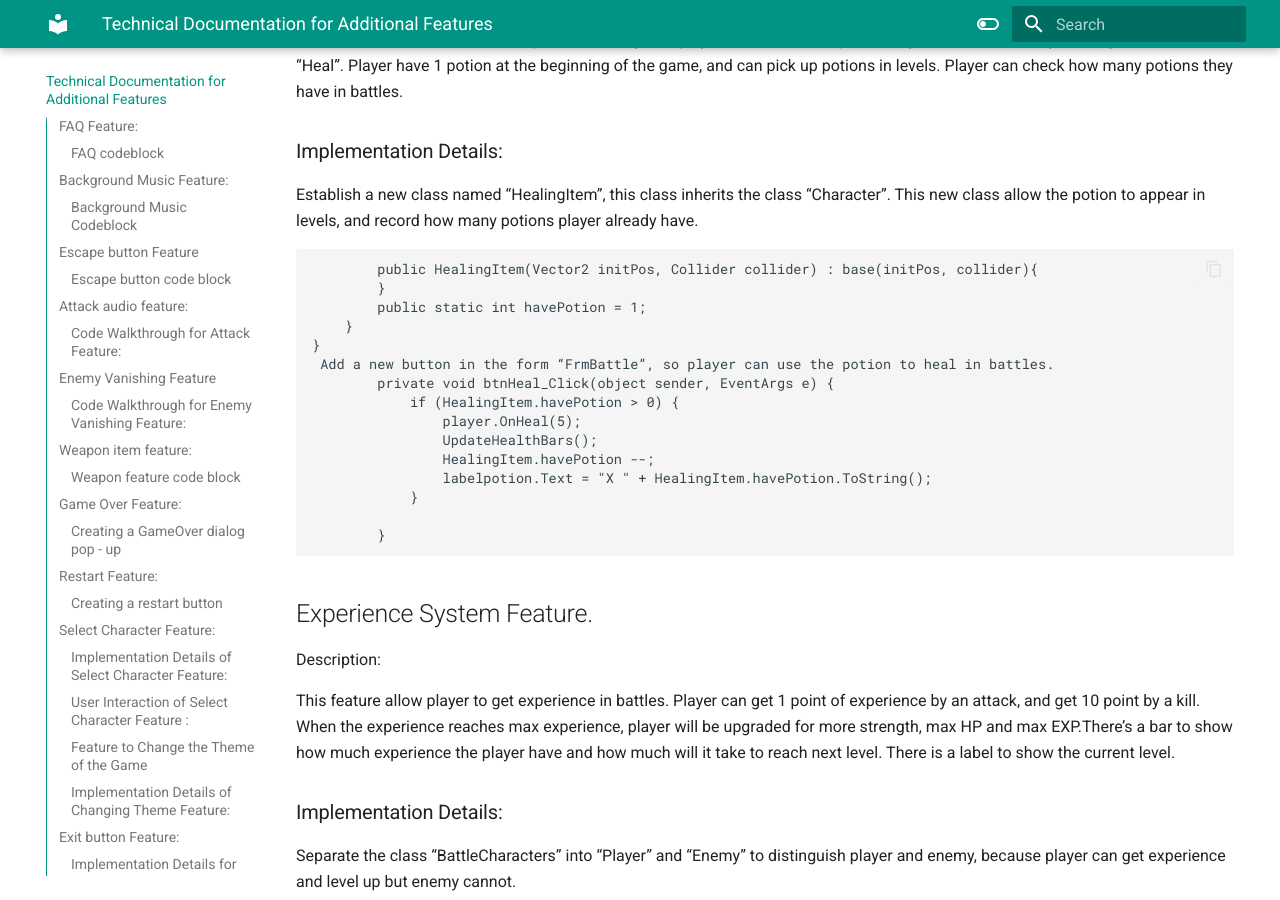
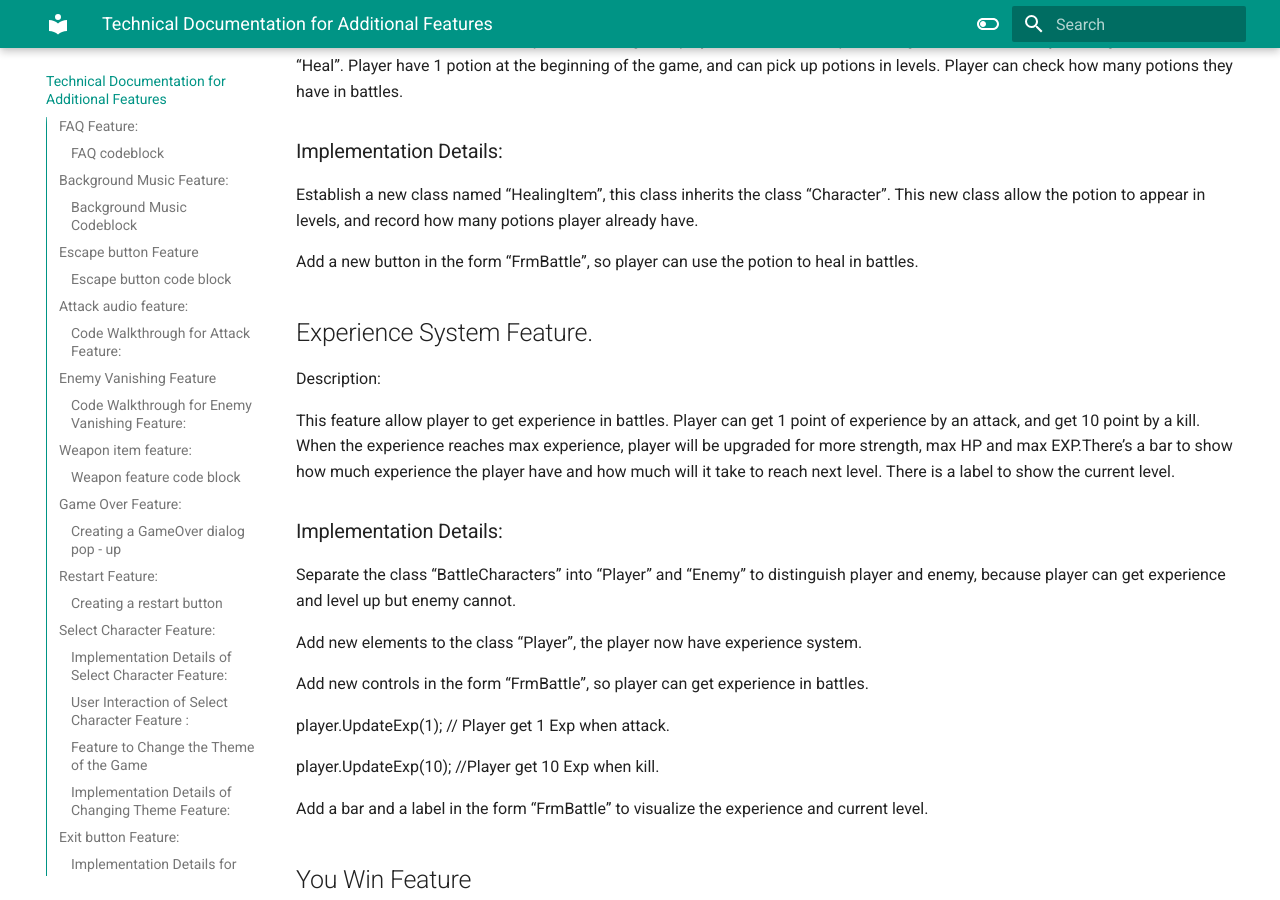
Before and after one commit to KofoworolaFapohunda/Documentation-Practice, an MkDocs documentation site: the page built from docs/Features.md, in a window 1280 px wide and 900 px high, scrolled down 9715 px. Built offline with MkDocs 1.6.1 and Material for MkDocs 9.7.7, drawn with Linux system fonts in a browser that asks for light colours; some of the changed text lies outside the part shown.

Commit message:
newly updated file

````diff
--- a/docs/Features.md
+++ b/docs/Features.md
@@ -391,7 +391,7 @@ Verified that the alterations did not introduce any errors or disrupt the existi
 
 This Feature is added to the FrmBattle.cs, FrmBattle.Designer,cs files. It is activated when the user clicks on the Exit button in GameOver Screen to exit the game.Also changed the background for the GameOver Screen to make it look presentable. This feature currently works well and there is no error caused by it.
 
-### Implementation Details for EXit button:
+### Implementation Details for Exit button:
 Button Creation:
 
 Created a new button in YouWin.cs form to manage the action.
@@ -443,23 +443,8 @@ This feature adds the item class “potion” to the game, player can consume 1
 
 Establish a new class named “HealingItem”, this class inherits the class “Character”. This new class allow the potion to appear in levels, and record how many potions player already have.
 
-```
-        public HealingItem(Vector2 initPos, Collider collider) : base(initPos, collider){
-        }
-        public static int havePotion = 1;
-    }
-}
  Add a new button in the form “FrmBattle”, so player can use the potion to heal in battles.
-        private void btnHeal_Click(object sender, EventArgs e) {
-            if (HealingItem.havePotion > 0) {
-                player.OnHeal(5);
-                UpdateHealthBars();
-                HealingItem.havePotion --;
-                labelpotion.Text = "X " + HealingItem.havePotion.ToString();
-            }
 
-        }
-```
 ## Experience System Feature.
 
 Description:
````
Also changed, not shown: docs/Release Notes.md (+10 -0 lines).
